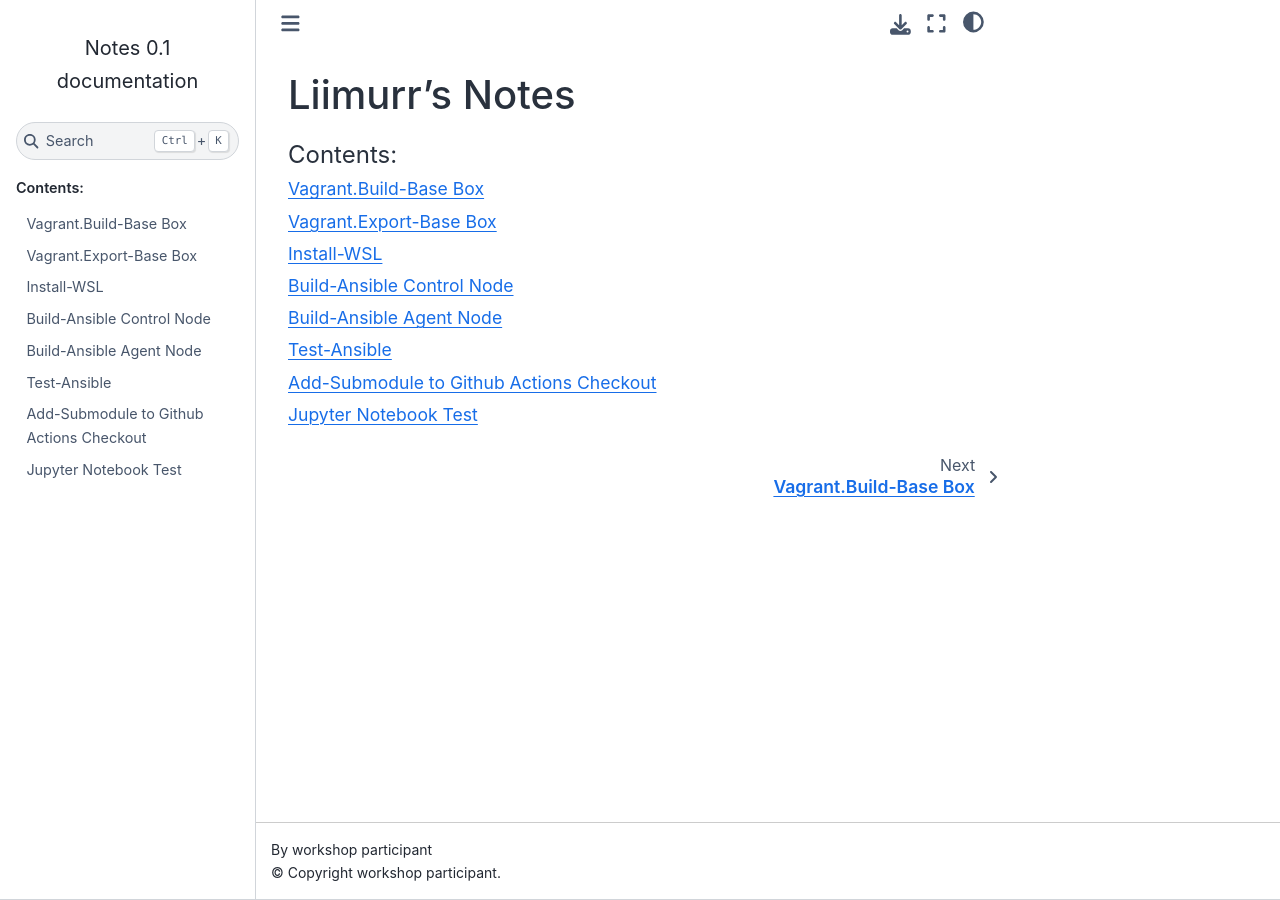
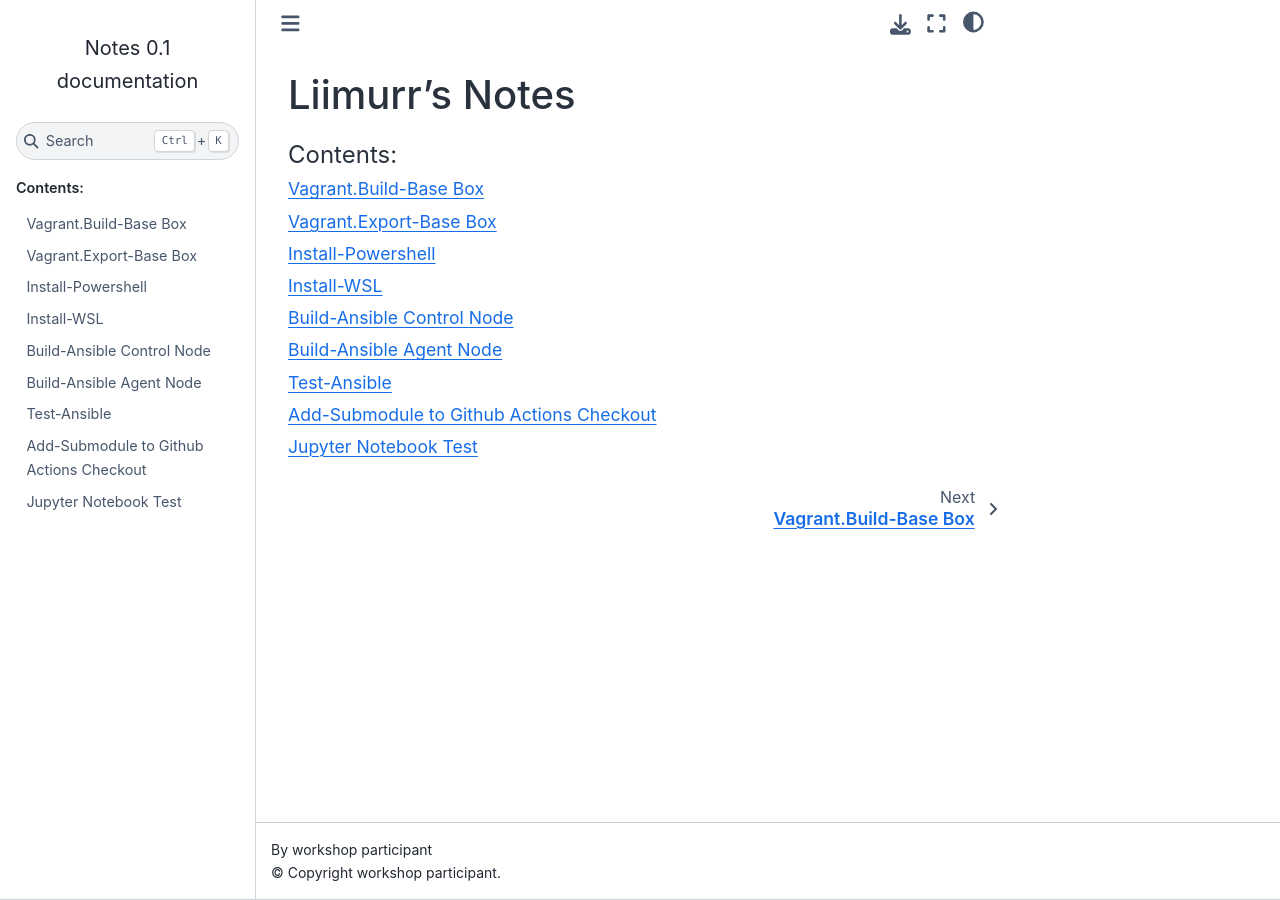
Before and after one commit to Liimurr/notes, a Sphinx documentation site: the page built from doc/index.rst, in a window 1280 px wide. Built offline with Sphinx 7.4.7 and the Sphinx Book theme 1.1.4, drawn with Linux system fonts in a browser that asks for light colours.

Commit message:
Add PowerShell to index

```diff
--- a/doc/index.rst
+++ b/doc/index.rst
@@ -7,6 +7,7 @@ Liimurr's Notes
 
    Vagrant.Build-Base Box.rst
    Vagrant.Export-Base Box.rst
+   Install-Powershell.rst
    Install-WSL.rst
    Build-Ansible Control Node.rst
    Build-Ansible Agent Node.rst
```
